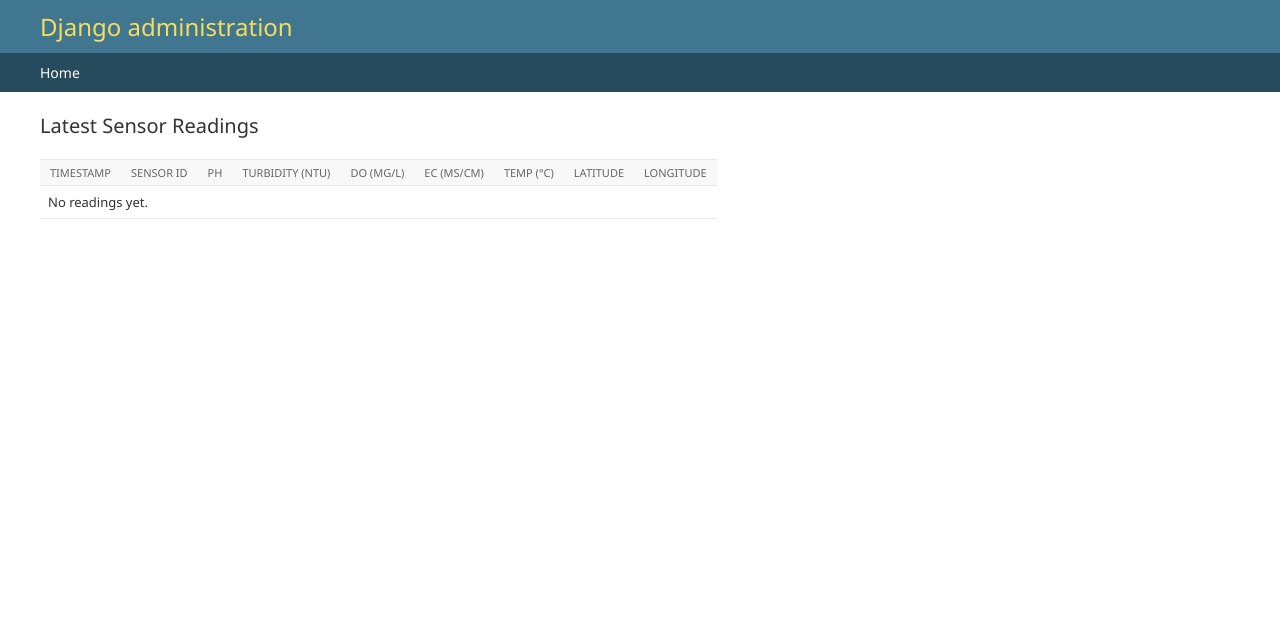
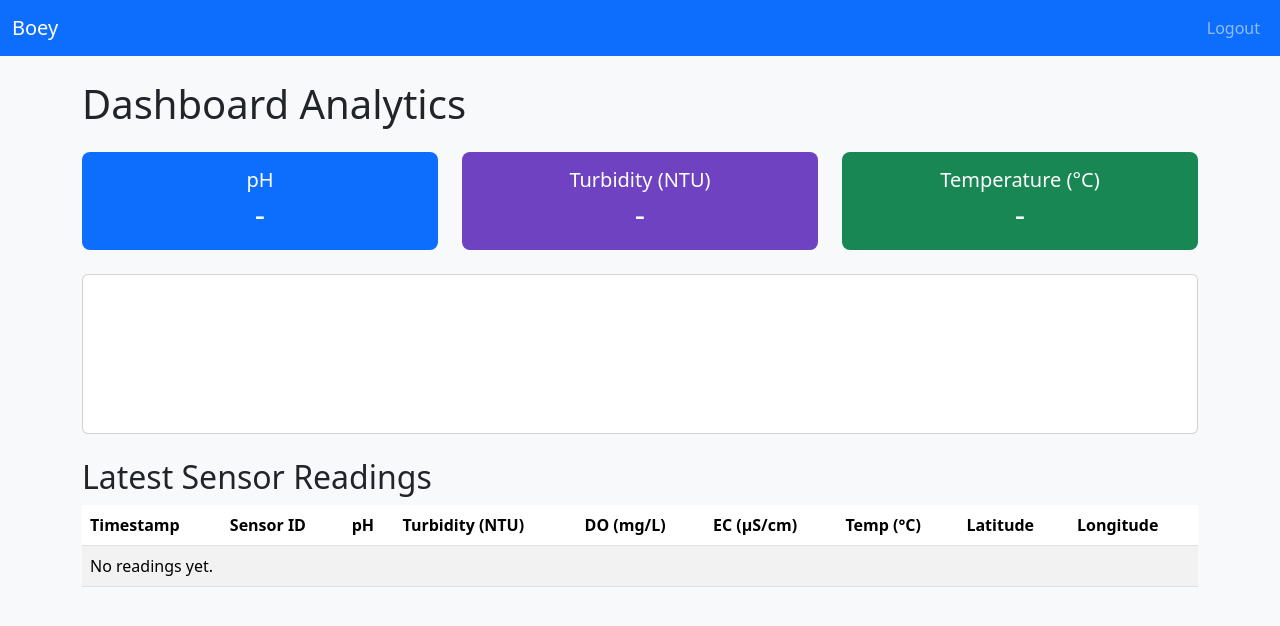
Before and after one commit to dev-rhamaa/BoeyDashboard, a Django app: page / in a window 1280 px wide. Shown: the top 626 px of the page. Run offline with Django 5.2, Linux system fonts and the light colour scheme; the visitor is signed in with stand-in values (Sample User, id 1); data that the repository does not hold is empty.

Commit message:
update dashboard

```diff
--- /dev/null
+++ b/apps/boey/static/boey/css/styles.css
@@ -0,0 +1,4 @@
+.hero-card{border-radius:0.5rem;padding:1rem;color:#fff}
+.bg-ph{background:#0d6efd}
+.bg-turbidity{background:#6f42c1}
+.bg-temp{background:#198754}
--- a/apps/boey/templates/boey/dashboard.html
+++ b/apps/boey/templates/boey/dashboard.html
@@ -1,8 +1,39 @@
-{% extends "admin/base_site.html" %}
+{% extends "base.html" %}
 {% block title %}Boey Dashboard{% endblock %}
 
 {% block content %}
-<h1>Latest Sensor Readings</h1>
+<h1 class="mb-4">Dashboard Analytics</h1>
+
+<!-- Summary cards for latest reading -->
+<div class="row mb-4">
+    <div class="col-md-4 mb-3 mb-md-0">
+        <div class="hero-card bg-ph text-center">
+            <h5 class="mb-1">pH</h5>
+            <h2 class="mb-0">{{ summary.ph|default:"-" }}</h2>
+        </div>
+    </div>
+    <div class="col-md-4 mb-3 mb-md-0">
+        <div class="hero-card bg-turbidity text-center">
+            <h5 class="mb-1">Turbidity (NTU)</h5>
+            <h2 class="mb-0">{{ summary.turbidity_ntu|default:"-" }}</h2>
+        </div>
+    </div>
+    <div class="col-md-4">
+        <div class="hero-card bg-temp text-center">
+            <h5 class="mb-1">Temperature (°C)</h5>
+            <h2 class="mb-0">{{ summary.temperature_c|default:"-" }}</h2>
+        </div>
+    </div>
+</div>
+
+<!-- Trend chart -->
+<div class="card mb-4">
+    <div class="card-body">
+        <canvas id="trendChart" height="120"></canvas>
+    </div>
+</div>
+
+<h2>Latest Sensor Readings</h2>
 <table class="table table-striped">
     <thead>
     <tr>
@@ -37,4 +68,65 @@
     {% endfor %}
     </tbody>
 </table>
+
 {% endblock %}
+
+{% block extra_js %}
+<script>
+const labels = {{ labels|safe }};
+const phData = {{ ph_data|safe }};
+const turbData = {{ turbidity_data|safe }};
+const tempData = {{ temp_data|safe }};
+
+if (labels && labels.length) {
+  const ctx = document.getElementById('trendChart');
+  new Chart(ctx, {
+    type: 'line',
+    data: {
+      labels: labels,
+      datasets: [
+        {
+          label: 'pH',
+          data: phData,
+          borderColor: '#0d6efd',
+          backgroundColor: 'rgba(13,110,253,0.2)',
+          tension: 0.3,
+        },
+        {
+          label: 'Turbidity (NTU)',
+          data: turbData,
+          borderColor: '#6f42c1',
+          backgroundColor: 'rgba(111,66,193,0.2)',
+          tension: 0.3,
+        },
+        {
+          label: 'Temp (°C)',
+          data: tempData,
+          borderColor: '#198754',
+          backgroundColor: 'rgba(25,135,84,0.2)',
+          tension: 0.3,
+        },
+      ],
+    },
+    options: {
+      maintainAspectRatio: false,
+      responsive: true,
+      interaction: {
+        mode: 'index',
+        intersect: false,
+      },
+      plugins: {
+        legend: {
+          position: 'top',
+        },
+      },
+      scales: {
+        y: {
+          beginAtZero: false,
+        },
+      },
+    },
+  });
+}
+</script>
+{% endblock %}
--- a/apps/boey/views.py
+++ b/apps/boey/views.py
@@ -2,6 +2,8 @@ from django.shortcuts import render
 
 from .models import SensorReading
 
+
+import json
 
 from django.contrib.auth.decorators import login_required
 
@@ -10,5 +12,29 @@ from django.contrib.auth.decorators import login_required
 def dashboard(request):
     """Simple dashboard displaying latest 100 sensor readings."""
 
-    readings = SensorReading.objects.all()[:100]
-    return render(request, "boey/dashboard.html", {"readings": readings})
+    readings_qs = SensorReading.objects.order_by("-timestamp")[:100]
+    # Reverse queryset for chronological plotting (oldest -> newest)
+    readings = list(reversed(readings_qs))
+    latest = readings[-1] if readings else None
+    summary = {
+        "ph": getattr(latest, "ph", None),
+        "turbidity_ntu": getattr(latest, "turbidity_ntu", None),
+        "temperature_c": getattr(latest, "temperature_c", None),
+    } if latest else {}
+
+    # Prepare data for Chart.js
+    labels = [r.timestamp.strftime("%H:%M:%S") for r in readings]
+    ph_data = [r.ph for r in readings]
+    turbidity_data = [r.turbidity_ntu for r in readings]
+    temp_data = [r.temperature_c for r in readings]
+
+    context = {
+        "readings": readings_qs,  # keep latest first for table
+        "summary": summary,
+        "labels": json.dumps(labels),
+        "ph_data": json.dumps(ph_data),
+        "turbidity_data": json.dumps(turbidity_data),
+        "temp_data": json.dumps(temp_data),
+    }
+
+    return render(request, "boey/dashboard.html", context)
--- /dev/null
+++ b/templates/base.html
@@ -0,0 +1,38 @@
+<!DOCTYPE html>
+{% load static %}
+<html lang="en">
+<head>
+    <meta charset="UTF-8" />
+    <meta name="viewport" content="width=device-width, initial-scale=1.0" />
+    <title>{% block title %}Boey Monitoring{% endblock %}</title>
+
+    <!-- Bootstrap 5 -->
+    <link href="https://cdn.jsdelivr.net/npm/bootstrap@5.3.3/dist/css/bootstrap.min.css" rel="stylesheet" />
+    <link href="{% static 'boey/css/styles.css' %}" rel="stylesheet" />
+    {% block extra_head %}{% endblock %}
+</head>
+<body class="bg-light">
+<nav class="navbar navbar-expand-lg navbar-dark bg-primary mb-4">
+    <div class="container-fluid">
+        <a class="navbar-brand" href="{% url 'boey:dashboard' %}">Boey</a>
+        <button class="navbar-toggler" type="button" data-bs-toggle="collapse" data-bs-target="#navbarNav">
+            <span class="navbar-toggler-icon"></span>
+        </button>
+        <div class="collapse navbar-collapse" id="navbarNav">
+            <ul class="navbar-nav ms-auto">
+                <li class="nav-item">
+                    <a class="nav-link" href="{% url 'logout' %}">Logout</a>
+                </li>
+            </ul>
+        </div>
+    </div>
+</nav>
+<div class="container">
+    {% block content %}{% endblock %}
+</div>
+
+<script src="https://cdn.jsdelivr.net/npm/bootstrap@5.3.3/dist/js/bootstrap.bundle.min.js"></script>
+<script src="https://cdn.jsdelivr.net/npm/chart.js@4.4.1/dist/chart.umd.min.js"></script>
+{% block extra_js %}{% endblock %}
+</body>
+</html>
```
